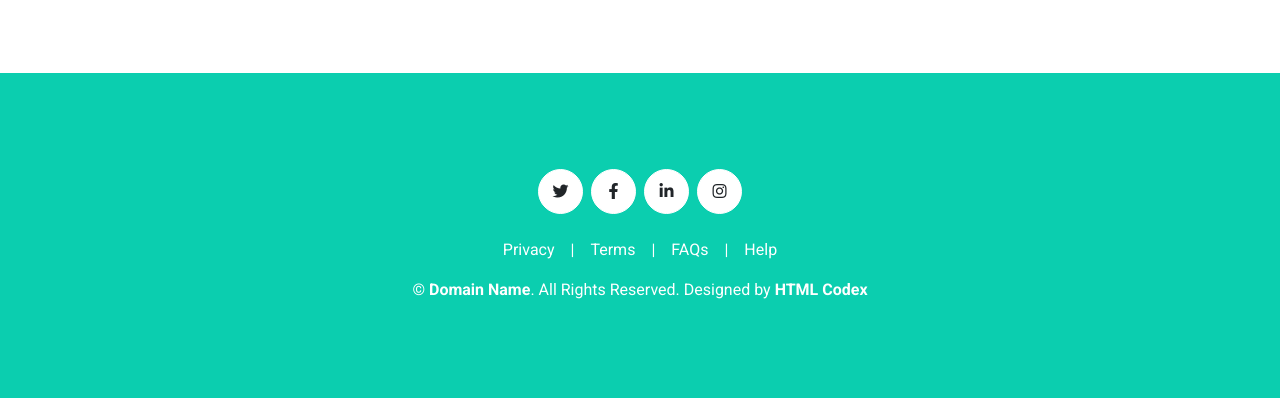
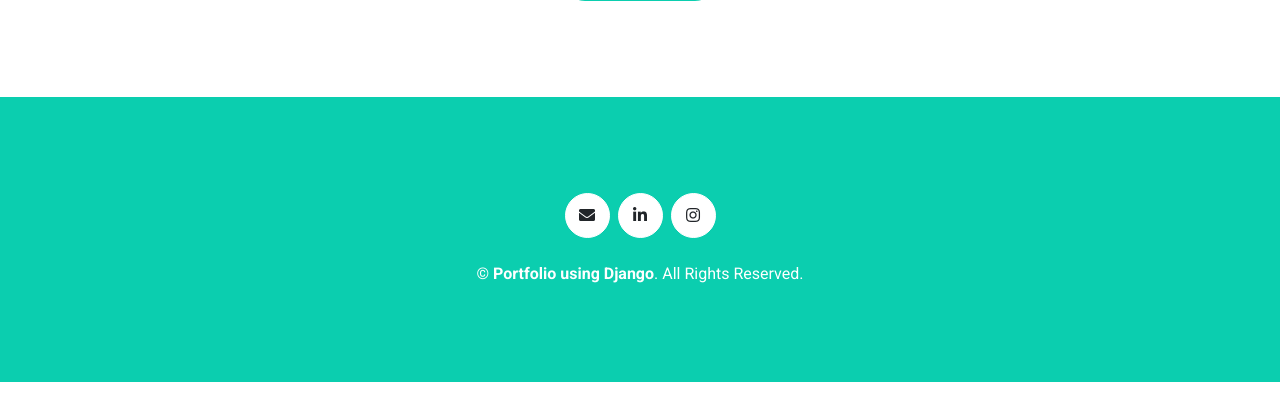
Before and after one commit to muhilesh-kumar/Portfolio, a Django app: page / in a window 1280 px wide. Shown: the part 4489-4887 px from the top of the page. Run offline with Django 5.2, Linux system fonts and the light colour scheme; data comes from the database, SQL or seed files in the repository; both versions use the stored data as it was after the commit; some libraries are stand-ins or nearby versions.

Commit message:
Updated portfolio with latest changes

```diff
--- a/start/main/static/js/main.js
+++ b/start/main/static/js/main.js
@@ -26,6 +26,8 @@
             }
         }
     });
+
+
 
 
     // Typed Initiate
--- a/start/main/templates/base.html
+++ b/start/main/templates/base.html
@@ -58,12 +58,12 @@
   <div class="container-fluid bg-primary text-white mt-5 py-5 px-sm-3 px-md-5">
         <div class="container text-center py-5">
             <div class="d-flex justify-content-center mb-4">
-                <a class="btn btn-light btn-social mr-2" href="#"><i class="fab fa-twitter"></i></a>
-                <a class="btn btn-light btn-social mr-2" href="#"><i class="fab fa-facebook-f"></i></a>
-                <a class="btn btn-light btn-social mr-2" href="#"><i class="fab fa-linkedin-in"></i></a>
-                <a class="btn btn-light btn-social" href="#"><i class="fab fa-instagram"></i></a>
+                <a class="btn btn-light btn-social mr-2" href="#"><i class="fa fa-envelope"></i></a>
+
+                <a class="btn btn-light btn-social mr-2" href="https://www.linkedin.com/jobs/"><i class="fab fa-linkedin-in"></i></a>
+                <a class="btn btn-light btn-social" href="https://www.instagram.com/direct/?username=squid_lights_"><i class="fab fa-instagram"></i></a>
             </div>
-            <div class="d-flex justify-content-center mb-3">
+            {% comment %} <div class="d-flex justify-content-center mb-3">
                 <a class="text-white" href="#">Privacy</a>
                 <span class="px-3">|</span>
                 <a class="text-white" href="#">Terms</a>
@@ -71,8 +71,8 @@
                 <a class="text-white" href="#">FAQs</a>
                 <span class="px-3">|</span>
                 <a class="text-white" href="#">Help</a>
-            </div>
-            <p class="m-0">&copy; <a class="text-white font-weight-bold" href="#">Domain Name</a>. All Rights Reserved. Designed by <a class="text-white font-weight-bold" href="https://htmlcodex.com">HTML Codex</a>
+            </div> {% endcomment %}
+            <p class="m-0">&copy; <a class="text-white font-weight-bold" href="#">Portfolio using Django</a>. All Rights Reserved.
             </p>
         </div>
     </div>
--- a/start/main/templates/home.html
+++ b/start/main/templates/home.html
@@ -15,7 +15,13 @@
     <h1 class="typed-text-output d-inline font-weight-lighter text-white"></h1>
     <div class="typed-text d-none">Web Designer, Web Developer, Frontend Developer, Apps Designer, Apps Developer</div>
     <div class="d-flex align-items-center justify-content-center justify-content-lg-start pt-5">
-                        <a href="" class="btn btn-outline-light mr-5">Download CV</a>
+        <a href="/media/resume/Muhilesh Resume.pdf"
+   class="btn btn-outline-light mr-5"
+   download="Muhilesh_Resume.pdf">
+    Download CV
+</a>
+
+
         {% comment %} <button type="button" class="btn-play" data-toggle="modal"
             data-src="https://www.youtube.com/embed/DWRcNpR6Kdc" data-target="#videoModal">
             <span></span>
@@ -35,10 +41,12 @@
                 <h1 class="display-1 text-uppercase text-white" style="-webkit-text-stroke: 1px #dee2e6;">About</h1>
                 <h1 class="position-absolute text-uppercase text-primary">About Me</h1>
             </div>
+            <br>
             <div class="row align-items-center">
                 <div class="col-lg-5 pb-4 pb-lg-0">
                     <img class="img-fluid rounded w-100" src="{% static 'img/profile.jpeg' %}" alt="">
                 </div>
+
                 <div class="col-lg-7">
                     <h3 class="mb-4">{{ user_profile.title }}</h3>
                     <p>{{ user_profile.bio }}</p>
@@ -256,7 +264,7 @@
                             <div class="alert alert-success">{{ message }}</div>
                         {% endfor %}
                     {% endif %}
-                    <form method="POST" action="#contact" novalidate>
+                    <form method="POST" action="{% url 'contact' %}" novalidate>
                         {% csrf_token %}
                         <div class="form-row">
                             <div class="control-group col-sm-6">
@@ -296,5 +304,6 @@
     </div>
 </div>
 
+
     <!-- Contact End -->
 {% endblock %}
--- a/start/main/urls.py
+++ b/start/main/urls.py
@@ -2,10 +2,12 @@ from django.contrib import admin
 from django.urls import path
 from django.conf import settings
 from django.conf.urls.static import static
-from portfolio import views
+from . import views
+from .views import contact_form
 
 urlpatterns = [
     path('admin/', admin.site.urls),
     path('', views.home, name='home'),
+    path("contact/", contact_form, name="contact"),
 ] + static(settings.MEDIA_URL, document_root=settings.MEDIA_ROOT) \
   + static(settings.STATIC_URL, document_root=settings.STATIC_ROOT)
--- a/start/main/views.py
+++ b/start/main/views.py
@@ -1,39 +1,21 @@
 from django.shortcuts import render, redirect
+from django.http import JsonResponse
+from django.core.mail import send_mail
 from django.contrib import messages
-from django.core.mail import send_mail
-from django.contrib.auth.models import User
-from .models import UserProfile, Education, Experience, Project, ProjectCategory, Skill, ContactRequest
+from .models import UserProfile, Project, ProjectCategory, Skill
 from .forms import ContactForm
+from django.conf import settings
+
 
 def home(request):
-    # Always fetch the first (or specific) profile
     profile = UserProfile.objects.first()
     educations = profile.educations.all() if profile else []
     experiences = profile.experiences.all() if profile else []
-
     projects = Project.objects.all()
     categories = ProjectCategory.objects.all()
-    skills = Skill.objects.all().order_by('name')  # Fetch all skills
+    skills = Skill.objects.all().order_by('name')
 
-    # Contact form handling
-    if request.method == "POST":
-        form = ContactForm(request.POST)
-        if form.is_valid():
-            contact = form.save()
-
-            # Send email to you
-            send_mail(
-                subject=f"Portfolio Contact: {contact.subject}",
-                message=f"Name: {contact.name}\nEmail: {contact.email}\n\nMessage:\n{contact.message}",
-                from_email=contact.email,
-                recipient_list=['muhileshkumarwork@gmail.com'],  # <-- Replace with your email
-                fail_silently=False,
-            )
-
-            messages.success(request, "Your message has been sent successfully!")
-            return redirect('home')  # Avoid duplicate form submissions
-    else:
-        form = ContactForm()
+    form = ContactForm()  # just to render form on homepage
 
     context = {
         'user_profile': profile,
@@ -42,6 +24,48 @@ def home(request):
         'projects': projects,
         'project_categories': categories,
         'skills': skills,
-        'form': form,  # Pass form to template
+        'form': form,
     }
     return render(request, 'home.html', context)
+
+
+def contact_form(request):
+    if request.method == "POST":
+        form = ContactForm(request.POST)
+        if form.is_valid():
+            contact = form.save()
+            try:
+                send_mail(
+                    subject=f"Portfolio Contact: {contact.subject}",
+                    message=f"From: {contact.name}\nEmail: {contact.email}\n\n{contact.message}",
+                    from_email=settings.EMAIL_HOST_USER,  # Use the configured email
+                    recipient_list=[settings.EMAIL_HOST_USER],  # Send to yourself
+                    fail_silently=False,
+                )
+                messages.success(request, "Your message has been sent successfully!")
+            except Exception as e:
+                messages.error(request, f"Failed to send email: {e}")
+            return redirect('home')
+        else:
+            messages.error(request, "Please correct the errors in the form.")
+    else:
+        form = ContactForm()
+
+    # Render home again with errors if form is invalid
+    profile = UserProfile.objects.first()
+    educations = profile.educations.all() if profile else []
+    experiences = profile.experiences.all() if profile else []
+    projects = Project.objects.all()
+    categories = ProjectCategory.objects.all()
+    skills = Skill.objects.all().order_by('name')
+
+    context = {
+        'user_profile': profile,
+        'educations': educations,
+        'experiences': experiences,
+        'projects': projects,
+        'project_categories': categories,
+        'skills': skills,
+        'form': form,
+    }
+    return render(request, 'home.html', context)
--- a/start/start/urls.py
+++ b/start/start/urls.py
@@ -15,12 +15,12 @@ Including another URLconf
     2. Add a URL to urlpatterns:  path('blog/', include('blog.urls'))
 """
 from django.contrib import admin
-from django.urls import path
-from main import views
+from django.urls import path, include
 from django.conf import settings
 from django.conf.urls.static import static
 
 urlpatterns = [
     path('admin/', admin.site.urls),
-    path('', views.home, name='home'),
-] + static(settings.MEDIA_URL, document_root=settings.MEDIA_ROOT)
+    path('', include('main.urls')),
+] + static(settings.MEDIA_URL, document_root=settings.MEDIA_ROOT) \
+  + static(settings.STATIC_URL, document_root=settings.STATIC_ROOT)
```
Also changed, not shown: start/start/settings.py (+7 -5 lines), start/db.sqlite3, start/main/static/img/profile1.jpeg (added), start/main/static/img/profile2.jpeg (added), 6 other files. Lines whose indentation alone changed are shown as unchanged.
